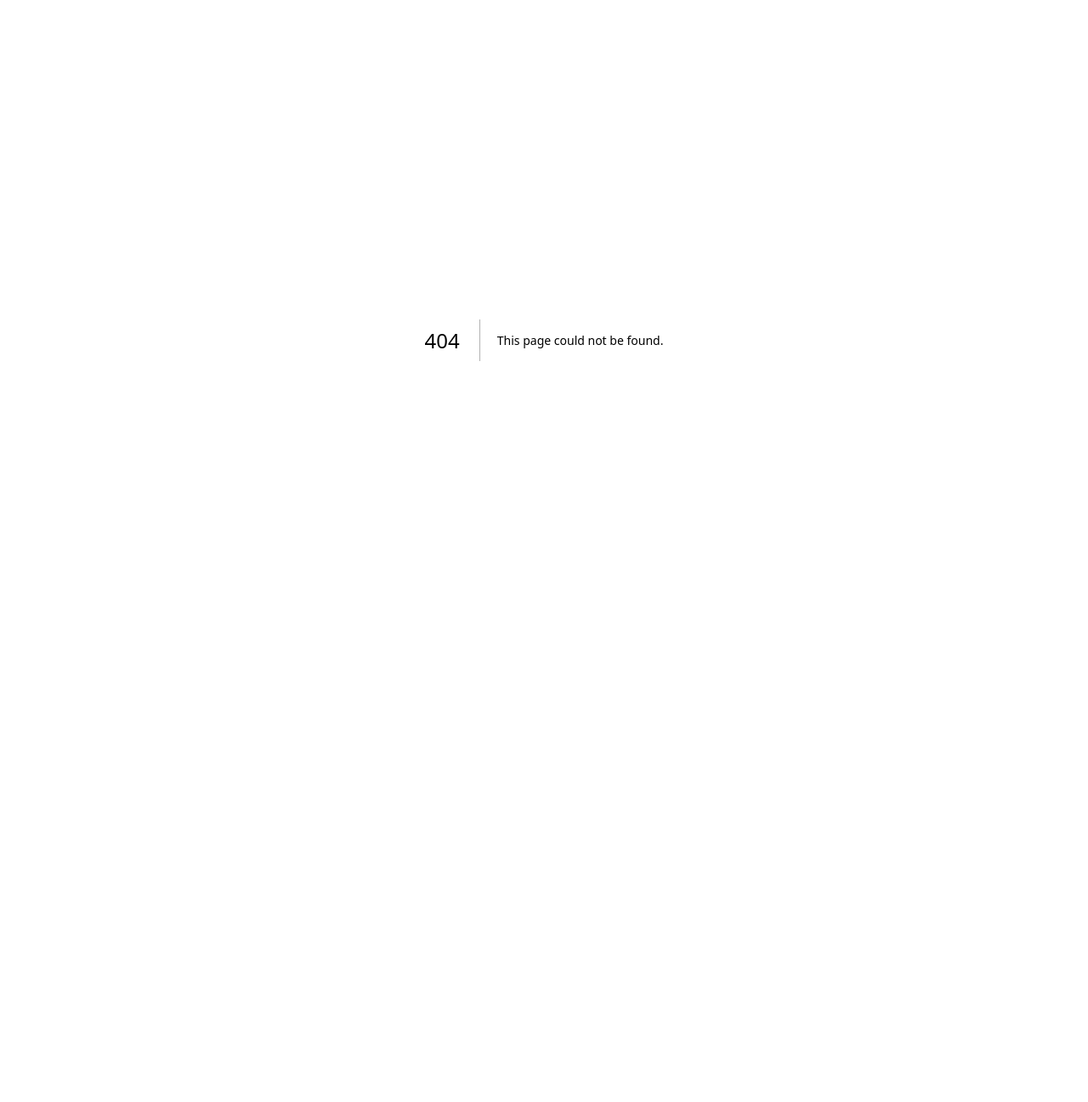
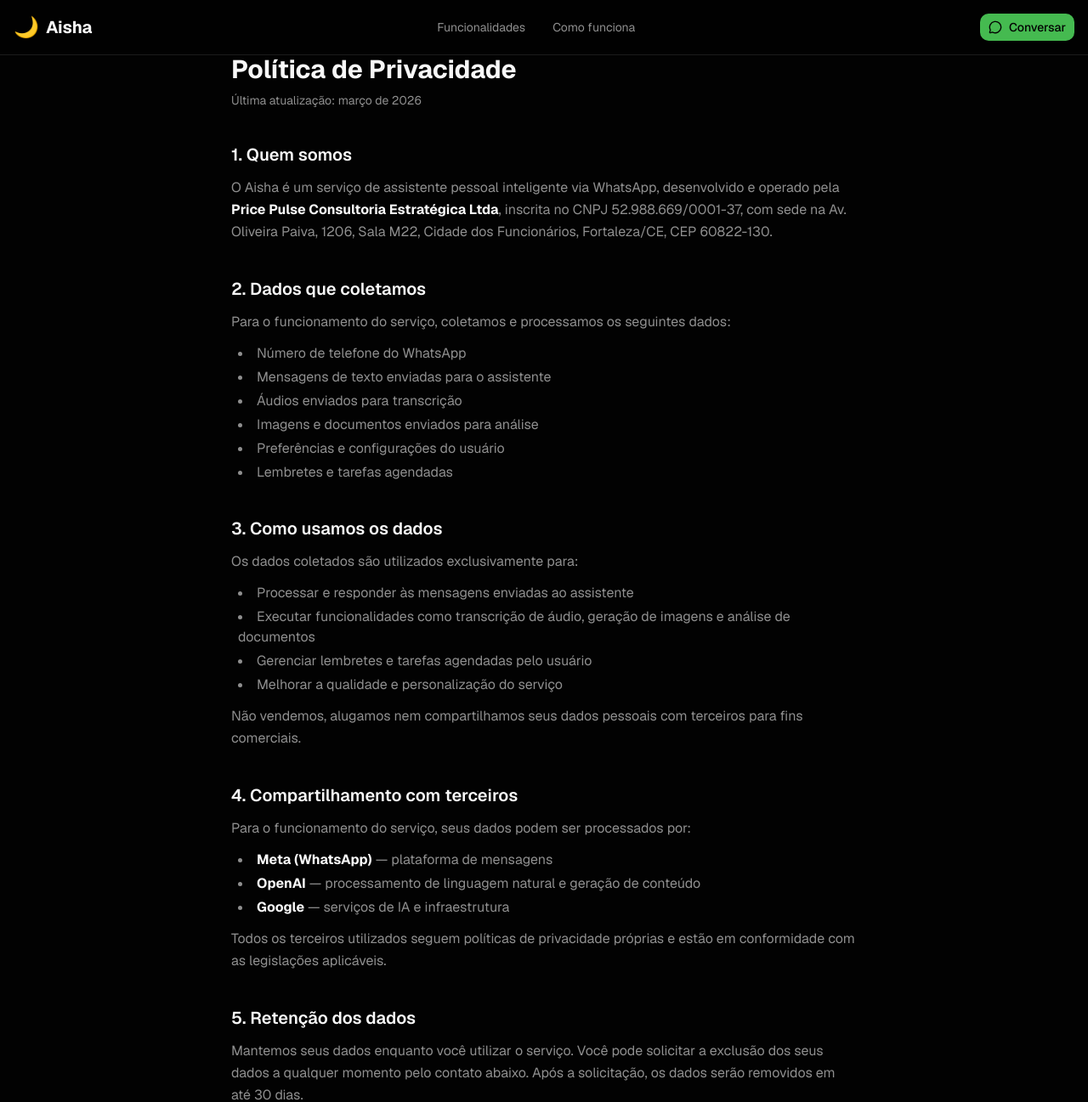
Before and after one commit to miranda-rodrigo/aisha-whatsapp-agent, a Next.js app in the folder website/: page /privacy in a window 1280 px wide. Before the commit this address had no page. Shown: the top 1297 px of the page at 85% size. Before the commit the page ends 800 px from the top, so only its background shows below. Built offline with nearby package versions, Linux system fonts and the light colour scheme.

Commit message:
feat(website): add privacy policy page and link in footer
Made-with: Cursor

```diff
--- /dev/null
+++ b/website/app/privacy/page.tsx
@@ -0,0 +1,133 @@
+import { Navbar } from "@/components/navbar"
+import { Footer } from "@/components/footer"
+import type { Metadata } from "next"
+
+export const metadata: Metadata = {
+  title: "Política de Privacidade — Aisha",
+  description: "Política de Privacidade do Aisha, assistente pessoal inteligente via WhatsApp.",
+}
+
+export default function PrivacyPage() {
+  return (
+    <main className="min-h-screen bg-background">
+      <Navbar />
+      <div className="max-w-3xl mx-auto px-4 py-16 space-y-10">
+        <div>
+          <h1 className="text-3xl font-bold text-foreground mb-2">Política de Privacidade</h1>
+          <p className="text-sm text-muted-foreground">Última atualização: março de 2026</p>
+        </div>
+
+        <section className="space-y-3">
+          <h2 className="text-xl font-semibold text-foreground">1. Quem somos</h2>
+          <p className="text-muted-foreground leading-relaxed">
+            O Aisha é um serviço de assistente pessoal inteligente via WhatsApp, desenvolvido e operado pela{" "}
+            <strong className="text-foreground">Price Pulse Consultoria Estratégica Ltda</strong>, inscrita no CNPJ
+            52.988.669/0001-37, com sede na Av. Oliveira Paiva, 1206, Sala M22, Cidade dos Funcionários, Fortaleza/CE,
+            CEP 60822-130.
+          </p>
+        </section>
+
+        <section className="space-y-3">
+          <h2 className="text-xl font-semibold text-foreground">2. Dados que coletamos</h2>
+          <p className="text-muted-foreground leading-relaxed">
+            Para o funcionamento do serviço, coletamos e processamos os seguintes dados:
+          </p>
+          <ul className="list-disc list-inside text-muted-foreground space-y-1 ml-2">
+            <li>Número de telefone do WhatsApp</li>
+            <li>Mensagens de texto enviadas para o assistente</li>
+            <li>Áudios enviados para transcrição</li>
+            <li>Imagens e documentos enviados para análise</li>
+            <li>Preferências e configurações do usuário</li>
+            <li>Lembretes e tarefas agendadas</li>
+          </ul>
+        </section>
+
+        <section className="space-y-3">
+          <h2 className="text-xl font-semibold text-foreground">3. Como usamos os dados</h2>
+          <p className="text-muted-foreground leading-relaxed">
+            Os dados coletados são utilizados exclusivamente para:
+          </p>
+          <ul className="list-disc list-inside text-muted-foreground space-y-1 ml-2">
+            <li>Processar e responder às mensagens enviadas ao assistente</li>
+            <li>Executar funcionalidades como transcrição de áudio, geração de imagens e análise de documentos</li>
+            <li>Gerenciar lembretes e tarefas agendadas pelo usuário</li>
+            <li>Melhorar a qualidade e personalização do serviço</li>
+          </ul>
+          <p className="text-muted-foreground leading-relaxed">
+            Não vendemos, alugamos nem compartilhamos seus dados pessoais com terceiros para fins comerciais.
+          </p>
+        </section>
+
+        <section className="space-y-3">
+          <h2 className="text-xl font-semibold text-foreground">4. Compartilhamento com terceiros</h2>
+          <p className="text-muted-foreground leading-relaxed">
+            Para o funcionamento do serviço, seus dados podem ser processados por:
+          </p>
+          <ul className="list-disc list-inside text-muted-foreground space-y-1 ml-2">
+            <li><strong className="text-foreground">Meta (WhatsApp)</strong> — plataforma de mensagens</li>
+            <li><strong className="text-foreground">OpenAI</strong> — processamento de linguagem natural e geração de conteúdo</li>
+            <li><strong className="text-foreground">Google</strong> — serviços de IA e infraestrutura</li>
+          </ul>
+          <p className="text-muted-foreground leading-relaxed">
+            Todos os terceiros utilizados seguem políticas de privacidade próprias e estão em conformidade com as
+            legislações aplicáveis.
+          </p>
+        </section>
+
+        <section className="space-y-3">
+          <h2 className="text-xl font-semibold text-foreground">5. Retenção dos dados</h2>
+          <p className="text-muted-foreground leading-relaxed">
+            Mantemos seus dados enquanto você utilizar o serviço. Você pode solicitar a exclusão dos seus dados a
+            qualquer momento pelo contato abaixo. Após a solicitação, os dados serão removidos em até 30 dias.
+          </p>
+        </section>
+
+        <section className="space-y-3">
+          <h2 className="text-xl font-semibold text-foreground">6. Seus direitos (LGPD)</h2>
+          <p className="text-muted-foreground leading-relaxed">
+            Em conformidade com a Lei Geral de Proteção de Dados (Lei nº 13.709/2018), você tem direito a:
+          </p>
+          <ul className="list-disc list-inside text-muted-foreground space-y-1 ml-2">
+            <li>Confirmar a existência de tratamento dos seus dados</li>
+            <li>Acessar seus dados</li>
+            <li>Corrigir dados incompletos ou desatualizados</li>
+            <li>Solicitar a exclusão dos seus dados</li>
+            <li>Revogar o consentimento a qualquer momento</li>
+          </ul>
+        </section>
+
+        <section className="space-y-3">
+          <h2 className="text-xl font-semibold text-foreground">7. Segurança</h2>
+          <p className="text-muted-foreground leading-relaxed">
+            Adotamos medidas técnicas e organizacionais para proteger seus dados contra acesso não autorizado,
+            alteração, divulgação ou destruição. As comunicações são realizadas via canais criptografados.
+          </p>
+        </section>
+
+        <section className="space-y-3">
+          <h2 className="text-xl font-semibold text-foreground">8. Contato</h2>
+          <p className="text-muted-foreground leading-relaxed">
+            Para dúvidas, solicitações ou exercício dos seus direitos, entre em contato:
+          </p>
+          <div className="text-muted-foreground space-y-1">
+            <p><strong className="text-foreground">Price Pulse Consultoria Estratégica Ltda</strong></p>
+            <p>CNPJ: 52.988.669/0001-37</p>
+            <p>Av. Oliveira Paiva, 1206, Sala M22 — Cidade dos Funcionários, Fortaleza/CE</p>
+            <p>
+              WhatsApp:{" "}
+              <a
+                href="https://wa.me/5585999065040"
+                target="_blank"
+                rel="noopener noreferrer"
+                className="text-foreground hover:underline"
+              >
+                (85) 99906-5040
+              </a>
+            </p>
+          </div>
+        </section>
+      </div>
+      <Footer />
+    </main>
+  )
+}
--- a/website/components/footer.tsx
+++ b/website/components/footer.tsx
@@ -25,6 +25,7 @@ export function Footer() {
             <p>Fortaleza, CE — CEP 60822-130</p>
           </div>
 
+          <div className="flex flex-col items-start md:items-end gap-2">
             <a
               href="https://wa.me/5585999065040"
               target="_blank"
@@ -33,6 +34,13 @@ export function Footer() {
             >
               📱 (85) 99906-5040
             </a>
+            <a
+              href="/privacy"
+              className="text-xs text-muted-foreground hover:text-foreground transition-colors underline underline-offset-2"
+            >
+              Política de Privacidade
+            </a>
+          </div>
         </div>
       </div>
     </footer>
```
Lines whose indentation alone changed are shown as unchanged.
